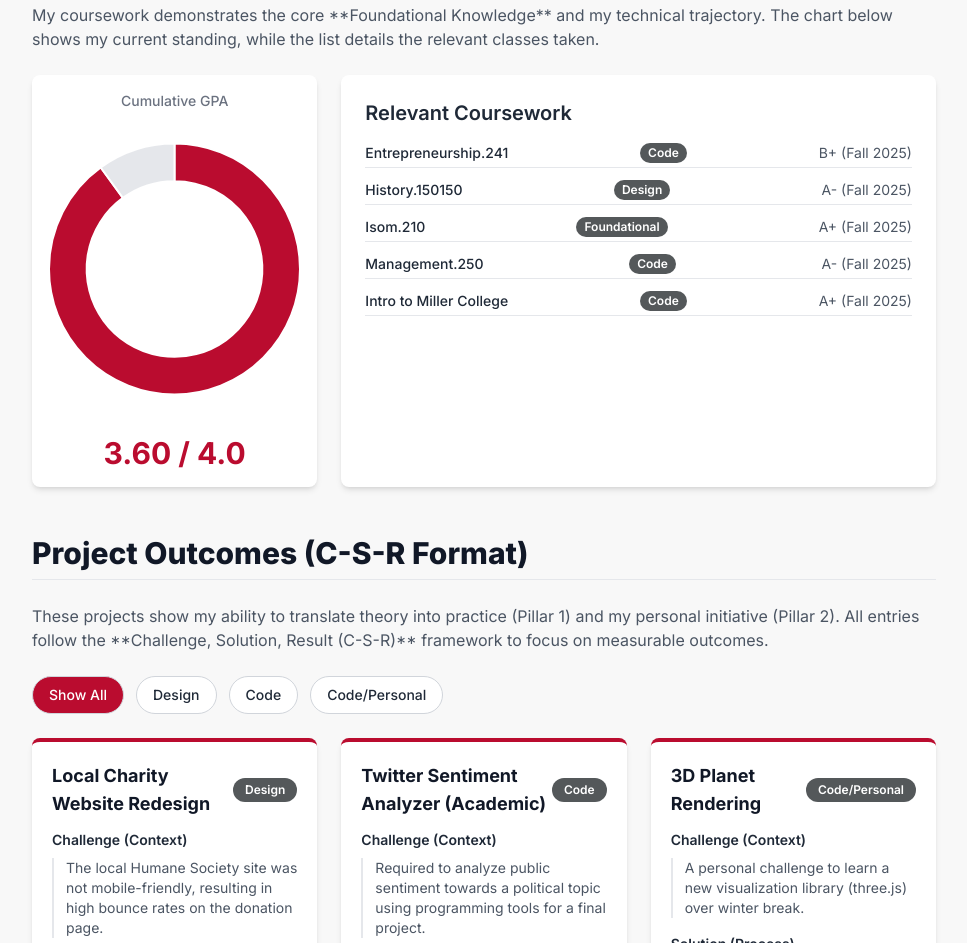
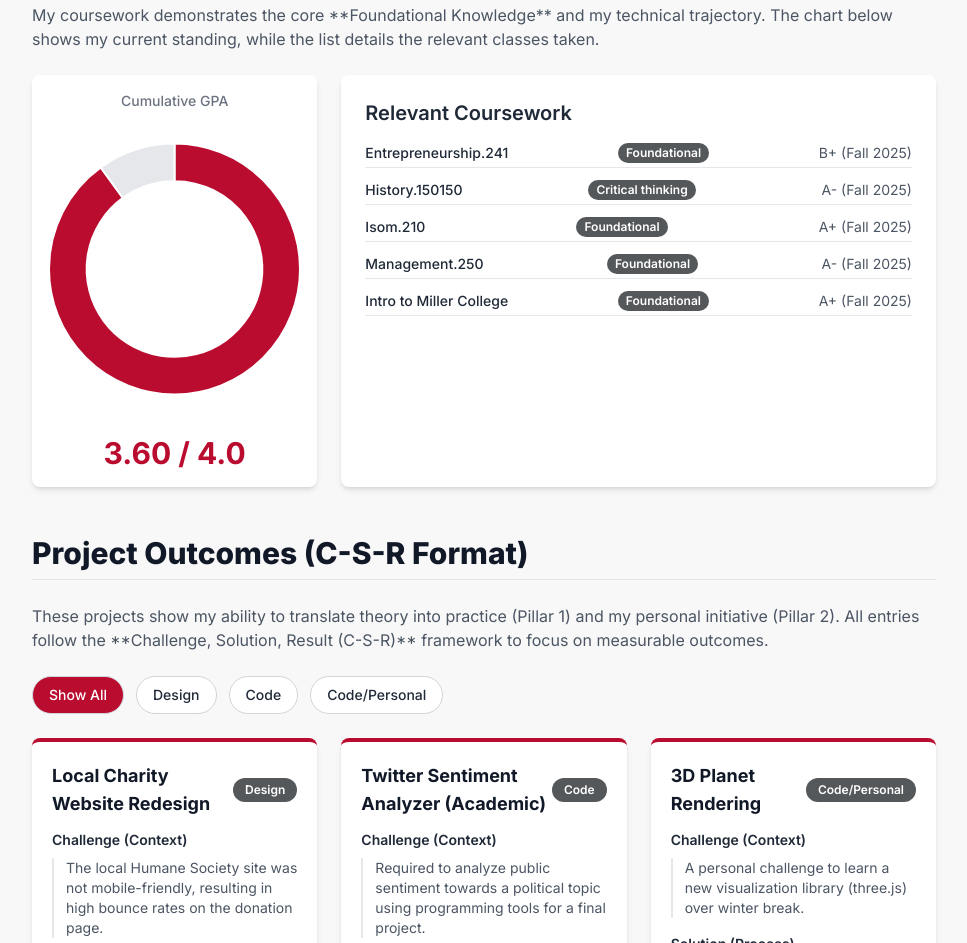
Before and after one commit to David-Triplett/ISOM-210, a plain HTML site: page index.html in a window 1280 px wide. Shown: the part 844-1787 px from the top of the page, without its empty margins (296-1263 px from the left). Drawn offline with nearby package versions, Linux system fonts and the light colour scheme.

```diff
--- a/index.html
+++ b/index.html
@@ -279,11 +279,11 @@
 
         // 1.2 ACADEMICS (REQUIRED: Add relevant classes)
         const academicData = [
-            { name: "Entrepreneurship.241", grade: "B+", semester: "Fall 2025", relevance: "Code" },
-            { name: "History.150150", grade: "A-", semester: "Fall 2025", relevance: "Design" },
+            { name: "Entrepreneurship.241", grade: "B+", semester: "Fall 2025", relevance: "Foundational" },
+            { name: "History.150150", grade: "A-", semester: "Fall 2025", relevance: "Critical thinking " },
             { name: "Isom.210", grade: "A+", semester: "Fall 2025", relevance: "Foundational" },
-            { name: "Management.250", grade: "A-", semester: "Fall 2025", relevance: "Code" },
-            { name: "Intro to Miller College", grade: "A+", semester: "Fall 2025", relevance: "Code" },
+            { name: "Management.250", grade: "A-", semester: "Fall 2025", relevance: "Foundational" },
+            { name: "Intro to Miller College", grade: "A+", semester: "Fall 2025", relevance: "Foundational" },
         ];
 
         // 1.3 PROJECTS (REQUIRED: Follow C-S-R format)
```
